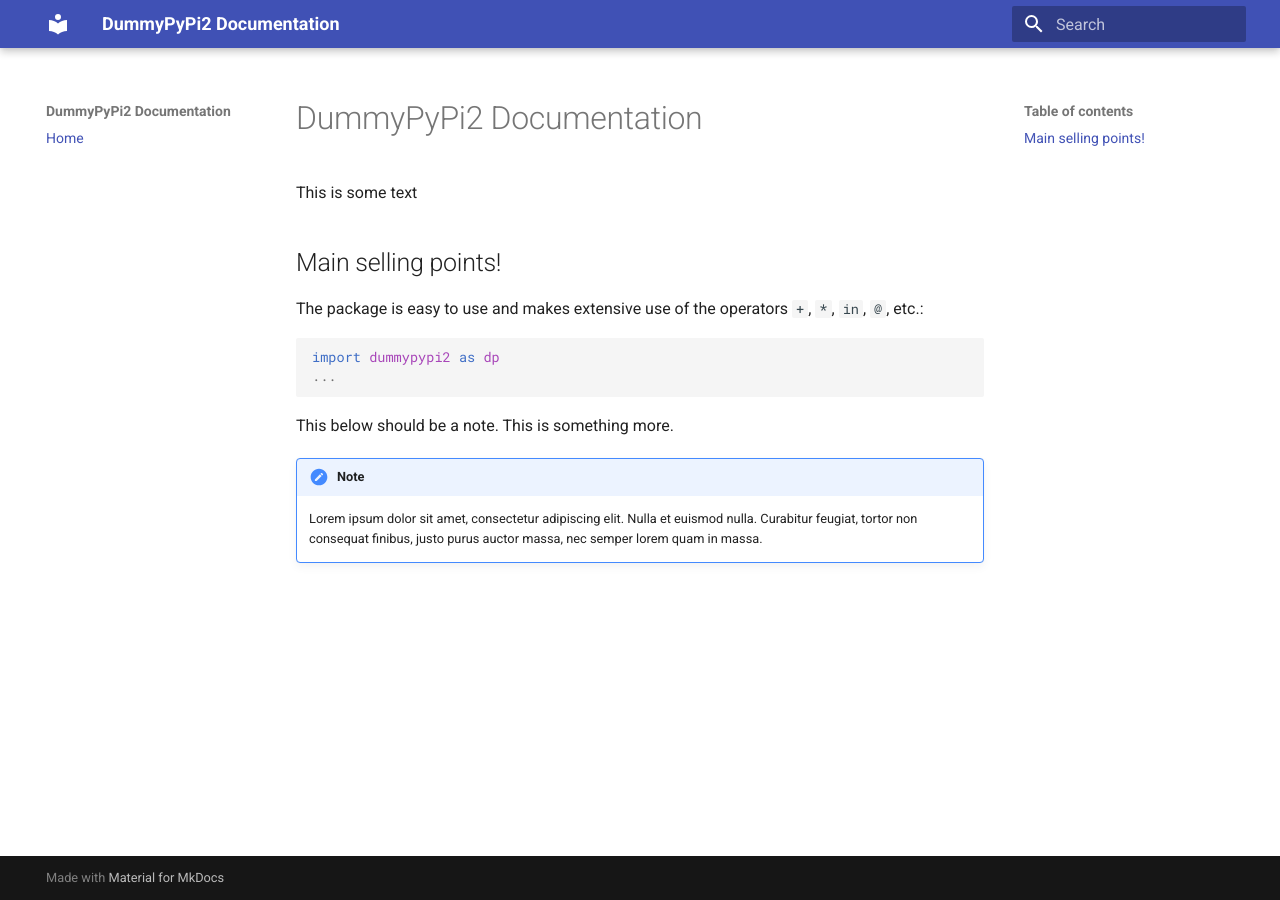
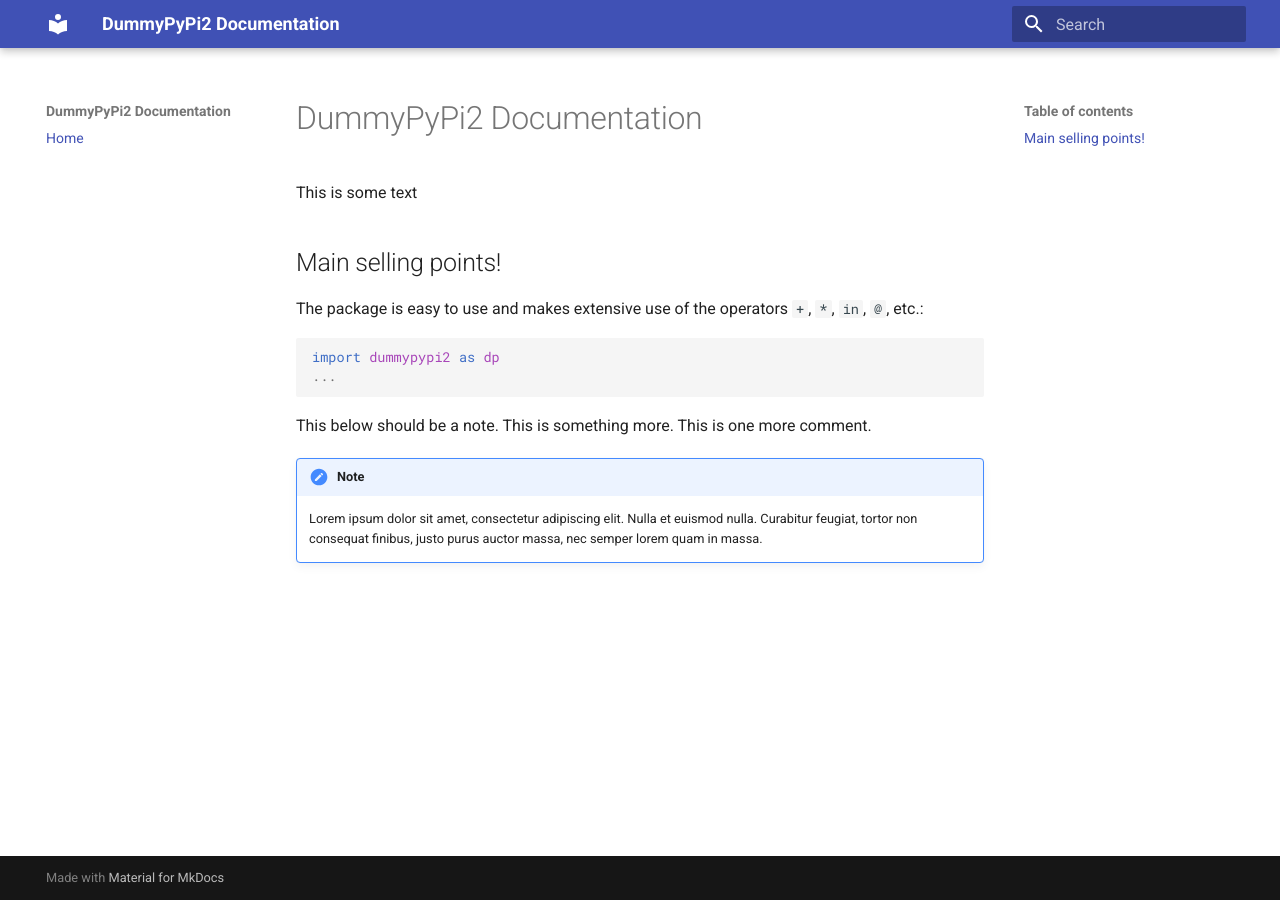
Before and after one commit to bwolleswinkel/DummyPyPi2, an MkDocs documentation site: the page built from doc/source/index.md, in a window 1280 px wide. Built offline with MkDocs 1.6.1 and Material for MkDocs 9.7.7, drawn with Linux system fonts in a browser that asks for light colours.

````diff
--- a/doc/source/index.md
+++ b/doc/source/index.md
@@ -11,7 +11,7 @@
 ...
 ```
 
-This below should be a note. This is something more.
+This below should be a note. This is something more. This is one more comment.
 
 !!! note
 
````
